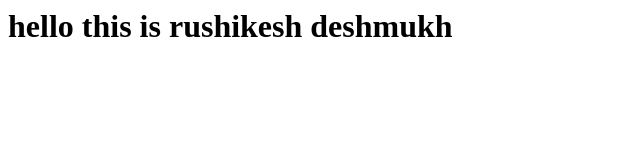
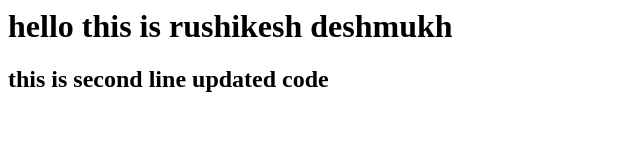
Before and after one commit to rushideshmukh097/Demo2, a plain HTML site: page index.html in a window 1280 px wide. Shown: the whole page, without its empty margins (0-640 px from the left). Drawn offline with Linux system fonts and the light colour scheme.

Commit message:
Update index.html

```diff
--- a/index.html
+++ b/index.html
@@ -1 +1,2 @@
 <h1> hello this is rushikesh deshmukh</h1>
+<h2> this is second line updated code </h2>
```
